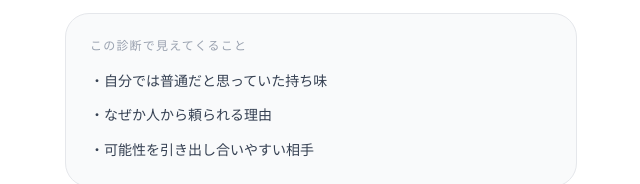
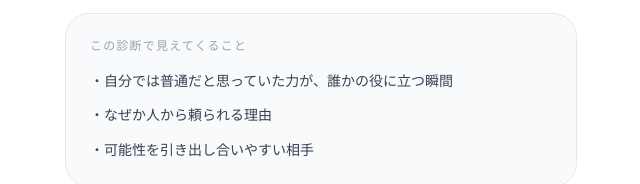
Before and after one commit to hayator11/revolist-diagnosis, a Next.js app: page /diagnosis/entry in a window 1280 px wide. Shown: the part 358-542 px from the top of the page, without its empty margins (319-959 px from the left). Built offline with nearby package versions, Linux system fonts and the light colour scheme.

Commit message:
refine entry diagnosis value copy

```diff
--- a/src/app/diagnosis/entry/_components/EntryDiagnosisClient.tsx
+++ b/src/app/diagnosis/entry/_components/EntryDiagnosisClient.tsx
@@ -47,7 +47,7 @@ export default function EntryDiagnosisClient() {
               この診断で見えてくること
             </p>
             <ul className="space-y-3 text-sm leading-relaxed text-gray-700">
-              <li>・自分では普通だと思っていた持ち味</li>
+              <li>・自分では普通だと思っていた力が、誰かの役に立つ瞬間</li>
               <li>・なぜか人から頼られる理由</li>
               <li>・可能性を引き出し合いやすい相手</li>
             </ul>
```
